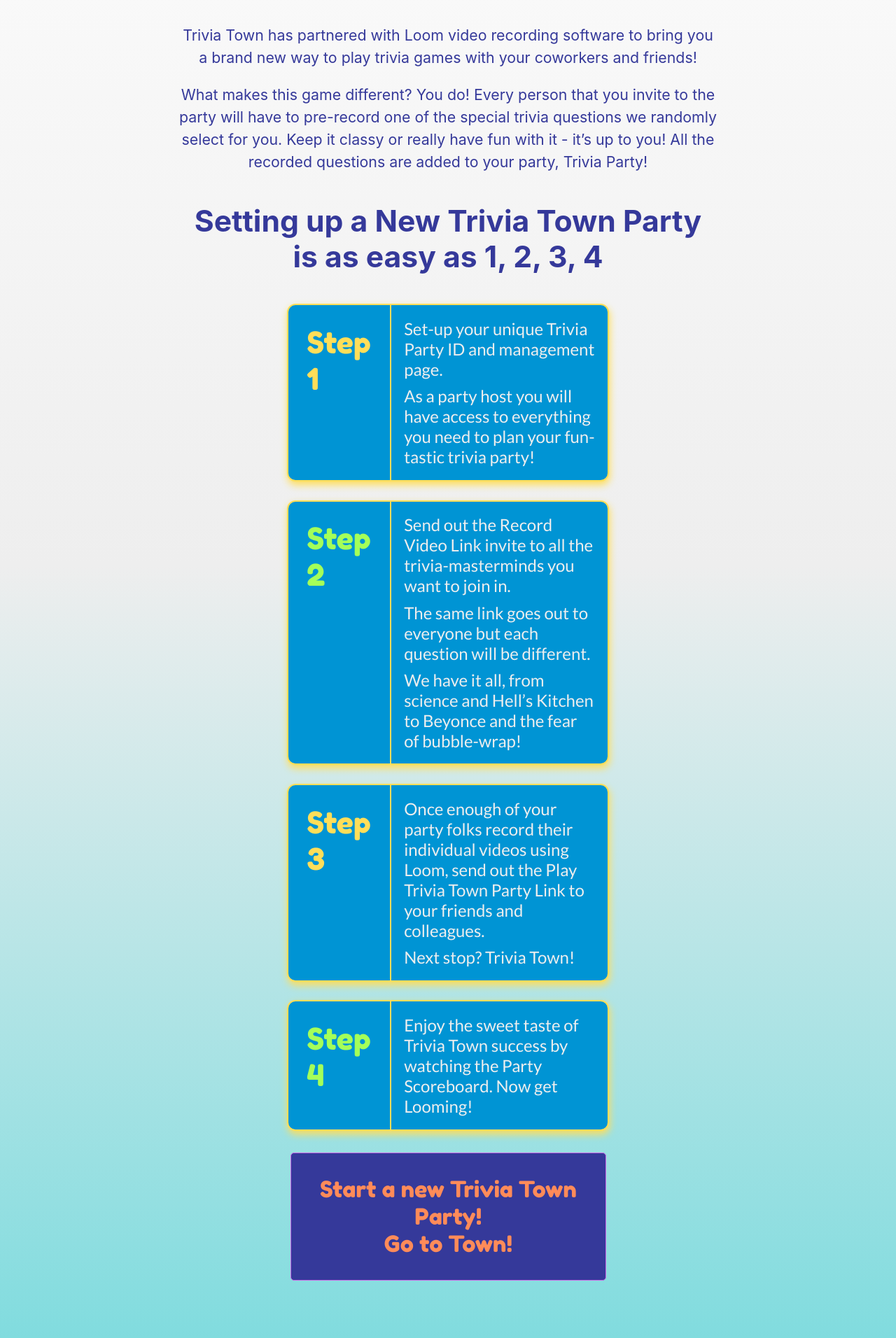
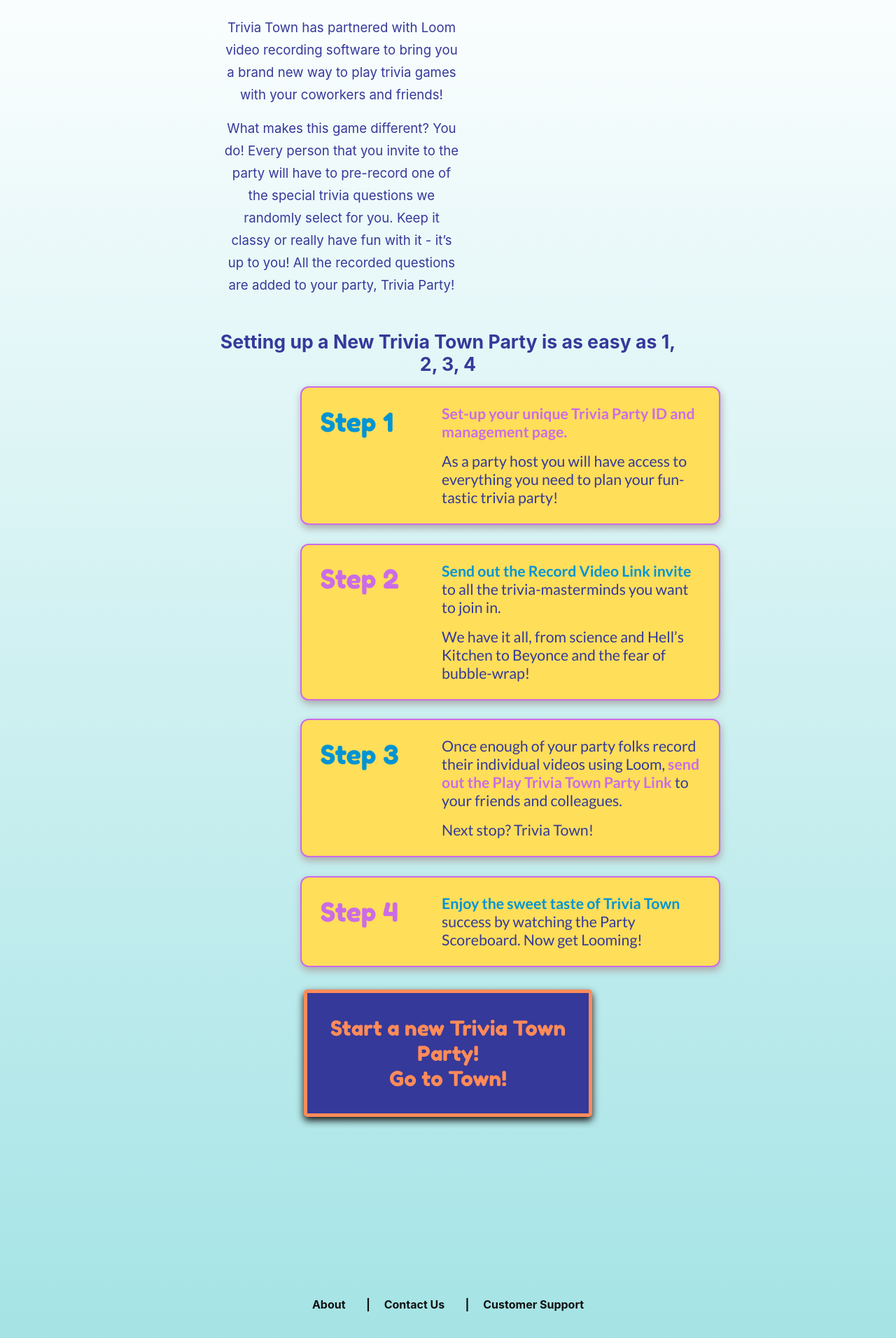
Before and after one commit to rudolfolah/hackathon-loomsdk-holiday, a React (Create React App) app: page / in a window 1280 px wide. Shown: the part 468-2380 px from the top of the page at 70% size. Built offline with nearby package versions, Linux system fonts and the light colour scheme.

Commit message:
more styling

```diff
--- a/src/App.css
+++ b/src/App.css
@@ -7,16 +7,17 @@
 }
 
 .App--header {
-
+    margin-bottom: 0.5rem;
 }
 
 .App--content {
-
+    margin-left: 2rem;
+    margin-right: 2rem;
 }
 
 .App--footer {
-    margin-top: 100pt;
-    margin-bottom: 25pt;
+    margin-top: 15rem;
+    margin-bottom: 3rem;
 }
 
 .App--footer ul {
@@ -30,5 +31,11 @@
 
 .App--footer a {
     text-decoration: none;
+    font-weight: bold;
     color: #111111;
 }
+
+.App--footer li + li a:before {
+    content: ' | ';
+    padding: 1rem;
+}
--- a/src/App.js
+++ b/src/App.js
@@ -18,8 +18,8 @@
   return (
     <Router>
       <div className="App">
-        <header className="App-header">
-          <img height="300" alt="" src={headerImage} />
+        <header className="App--header">
+          <img height="350" alt="" src={headerImage} />
         </header>
         <section className="App--content">
           <Switch>
@@ -44,7 +44,7 @@
           <ul className="App--footer-nav">
             <li><a href={"/about"}>About</a></li>
             <li><a href={"/about"}>Contact Us</a></li>
-            <li><a href={"/about"}>Support</a></li>
+            <li><a href={"/about"}>Customer Support</a></li>
           </ul>
         </footer>
       </div>
--- a/src/index.css
+++ b/src/index.css
@@ -1,6 +1,6 @@
 :root {
   --color-red: rgb(245, 137, 146);
-  --color-teal: rgb(112, 217, 220);
+  --color-teal: rgb(164, 227, 229);
   --color-yellow: rgb(255, 222, 89);
   --color-purple: rgb(53, 57, 154);
   --color-light-purple: rgb(203, 108, 230);
@@ -11,15 +11,32 @@
   --font-sans: 'Lato', sans-serif;
 }
 
+.color__blue {
+  color: var(--color-blue);
+}
+
+.color__purple {
+  color: var(--color-light-purple);
+}
+
+.font__bold {
+  font-weight: bold;
+}
+
+* {
+  margin: 0;
+  padding: 0;
+  box-sizing: border-box;
+}
+
 body {
-  margin: 0;
   font-family: -apple-system, BlinkMacSystemFont, 'Segoe UI', 'Roboto', 'Oxygen',
     'Ubuntu', 'Cantarell', 'Fira Sans', 'Droid Sans', 'Helvetica Neue',
     sans-serif;
   -webkit-font-smoothing: antialiased;
   -moz-osx-font-smoothing: grayscale;
   background-color: white;
-  background: linear-gradient(white, #eeeeee, var(--color-teal));
+  background: linear-gradient(white 15%, var(--color-teal));
   color: var(--color-purple);
 }
 
--- a/src/screens/Setup.css
+++ b/src/screens/Setup.css
@@ -1,30 +1,22 @@
 .Setup--container header {
+    padding: 1rem;
     text-align: center;
 }
 
 .Setup--container header h2 {
-    font-size: 36pt;
+    font-size: 30pt;
 }
 
 .Setup--container header h3 {
-    font-size: 32pt;
+    font-size: 20pt;
+    margin-top: 3rem;
 }
 
 .Setup--container header p {
-    font-size: 16pt;
-    line-height: 1.5em;
-}
-
-.Setup--button {
-    background: var(--color-purple);
-    border: 1px solid var(--color-light-purple);
-    border-radius: 5px;
-    padding: 32px;
-    margin: 5px;
-    font-size: 24pt;
-    font-family: 'Fredoka One', sans-serif;
-    color: var(--color-orange);
-    cursor: pointer;
+    font-size: 14pt;
+    line-height: 2rem;
+    margin: 1rem;
+    width: 50%;
 }
 
 .Setup--steps-container {
@@ -35,55 +27,67 @@
 }
 
 .Setup--step {
-    border: 2px solid var(--color-yellow);
-    background-color: var(--color-blue);
+    background-color: var(--color-yellow);
+    border-radius: 12px;
+    border: 2px solid var(--color-light-purple);
+    box-shadow: 1px 5px 11px #aaa;
     display: inline-flex;
     flex-direction: row;
-    border-radius: 12px;
     margin-bottom: 20pt;
-    box-shadow: 1px 5px 11px var(--color-yellow);
+    width: 600px;
 }
 
 .Setup--step-label {
-    font-family: var(--font-fun);
-    font-size: 32pt;
-    padding: 4pt;
-    margin: 16pt;
     flex-basis: 12%;
     flex-grow: 1;
+    font-family: var(--font-fun);
+    font-size: 28pt;
+    margin: 16pt;
+    padding: 4pt;
 }
 
-.Setup--step:nth-child(1) .Setup--step-label {
-    color: var(--color-yellow);
+.Setup--step:nth-child(1) {
+    color: var(--color-blue);
 }
 
-.Setup--step:nth-child(2) .Setup--step-label {
-    color: var(--color-green);
+.Setup--step:nth-child(2) {
+    color: var(--color-light-purple);
 }
 
-.Setup--step:nth-child(3) .Setup--step-label {
-    color: var(--color-yellow);
+.Setup--step:nth-child(3) {
+    color: var(--color-blue);
 }
 
-.Setup--step:nth-child(4) .Setup--step-label {
-    color: var(--color-green);
+.Setup--step:nth-child(4) {
+    color: var(--color-light-purple);
 }
 
 .Setup--step-description {
-    border-left: 2px solid var(--color-yellow);
-    color: #eee;
+    color: var(--color-purple);
+    flex-basis: 60%;
+    flex-grow: 1;
     font-family: var(--font-sans);
-    font-size: 18pt;
-    padding: 8pt;
-    flex-grow: 1;
-    flex-basis: 60%;
+    font-size: 16pt;
+    padding: 0.5rem;
 }
 
 .Setup--step-description p {
-    padding: 1pt;
-    margin: 5pt;
+    margin: 1rem;
 }
 
 .Setup--cta {
     align-self: center;
 }
+
+.Setup--button {
+    background: var(--color-purple);
+    border-radius: 5px;
+    border: 5px solid var(--color-orange);
+    box-shadow: 0 5px 11px #111;
+    color: var(--color-orange);
+    cursor: pointer;
+    font-family: 'Fredoka One', sans-serif;
+    font-size: 22pt;
+    margin: 5px;
+    padding: 32px;
+}
--- a/src/screens/Setup.jsx
+++ b/src/screens/Setup.jsx
@@ -18,7 +18,7 @@
   return (
     <div className={"Setup--container"}>
       <header>
-        <h2 className="animate__animated animate__rubberBand">Welcome to Trivia Town! Howdy folks!</h2>
+        <h2 className="animate__animated animate__rubberBand">Howdy folks! Welcome to Trivia Town!</h2>
         <p>Trivia Town has partnered with Loom video recording software to bring you a brand new way to play trivia games with your coworkers and friends!</p>
         <p>What makes this game different? You do! Every person that you invite to the party will have to pre-record one of the special trivia questions we randomly select for you. Keep it classy or really have fun with it - it’s up to you! All the recorded questions are added to your party, Trivia Party! </p>
         <h3 className="animate__animated animate__shakeY animate__delay-2s">Setting up a New Trivia Town Party is as easy as 1, 2, 3, 4</h3>
@@ -29,7 +29,7 @@
             Step 1
           </div>
           <div className="Setup--step-description">
-            <p>Set-up your unique Trivia Party ID and management page.</p>
+            <p className="color__purple font__bold">Set-up your unique Trivia Party ID and management page.</p>
             <p>As a party host you will have access to everything you need to plan your fun-tastic trivia party!</p>
           </div>
         </div>
@@ -38,8 +38,7 @@
             Step 2
           </div>
           <div className="Setup--step-description">
-            <p>Send out the Record Video Link invite to all the trivia-masterminds you want to join in.</p>
-            <p>The same link goes out to everyone but each question will be different.</p>
+            <p><span className="color__blue font__bold">Send out the Record Video Link invite</span> to all the trivia-masterminds you want to join in.</p>
             <p>We have it all, from science and Hell’s Kitchen to Beyonce and the fear of bubble-wrap!</p>
           </div>
         </div>
@@ -48,7 +47,7 @@
             Step 3
           </div>
           <div className="Setup--step-description">
-            <p>Once enough of your party folks record their individual videos using Loom, send out the Play Trivia Town Party Link to your friends and colleagues.</p>
+            <p>Once enough of your party folks record their individual videos using Loom, <span className="color__purple font__bold">send out the Play Trivia Town Party Link</span> to your friends and colleagues.</p>
             <p>Next stop? Trivia Town!</p>
           </div>
         </div>
@@ -57,7 +56,7 @@
             Step 4
           </div>
           <div className="Setup--step-description">
-            <p>Enjoy the sweet taste of Trivia Town success by watching the Party Scoreboard. Now get Looming!</p>
+            <p><span className="color__blue font__bold">Enjoy the sweet taste of Trivia Town</span> success by watching the Party Scoreboard. Now get Looming!</p>
           </div>
         </div>
         <div className={"Setup--cta"}>
```
Also changed, not shown: src/header.png, src/header_original.png (added). Lines whose indentation alone changed are shown as unchanged.
